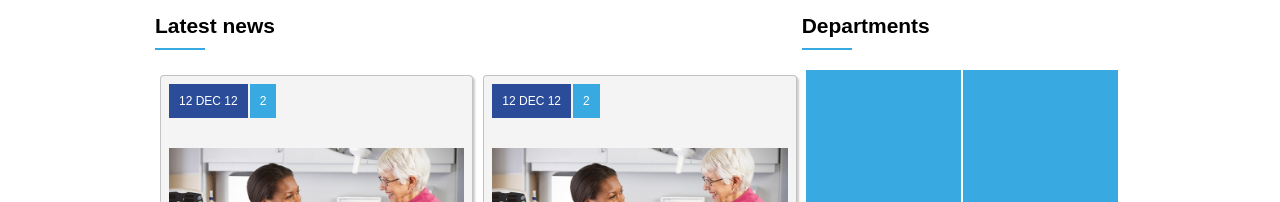
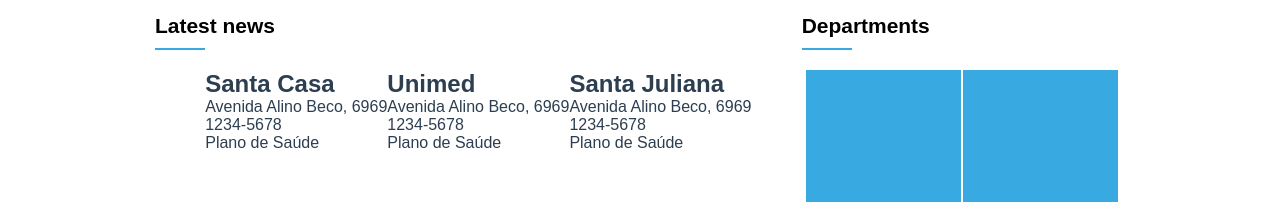
Before and after one commit to renatoalmeida49/medicenter, a Vue app: page /#/ in a window 1280 px wide. Shown: the part 718-920 px from the top of the page. Built offline with nearby package versions, Linux system fonts and the light colour scheme.

Commit message:
Inital commit

```diff
--- a/src/components/Home/TheGeneral.vue
+++ b/src/components/Home/TheGeneral.vue
@@ -9,7 +9,28 @@
                     </div>
 
                     <div class="widget_body flex">
-                        <article>
+                        <div>
+                            <h2>Santa Casa</h2>
+                            <p>Avenida Alino Beco, 6969</p>
+                            <p>1234-5678</p>
+                            <p>Plano de Saúde</p>
+                        </div>
+
+                        <div>
+                            <h2>Unimed</h2>
+                            <p>Avenida Alino Beco, 6969</p>
+                            <p>1234-5678</p>
+                            <p>Plano de Saúde</p>
+                        </div>
+
+                        <div>
+                            <h2>Santa Juliana</h2>
+                            <p>Avenida Alino Beco, 6969</p>
+                            <p>1234-5678</p>
+                            <p>Plano de Saúde</p>
+                        </div>
+
+                        <!--<article>
                             <a href="">
                                 <div class="news_posted_at">12 DEC 12</div>
                                 <div class="news_comments">2</div>
@@ -72,7 +93,7 @@
                                     It is a long established fact that a reader will be distracted by the readable content of a page when looking at its layout. The point of using Lorem Ipsum is that it has a more-or-less normal distribution of letters, as opposed to using 'Content here, content here', making it look like readable English.
                                 </p>
                             </a>
-                        </article>
+                        </article>-->
                     </div>
                 </div>
             </section>
```
